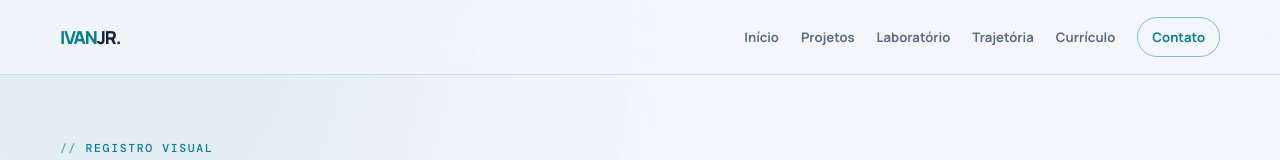
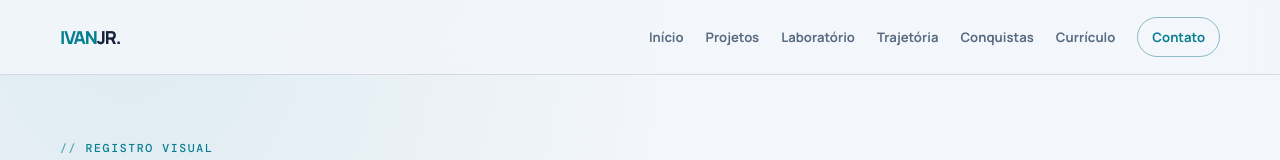
Before and after one commit to Ivanjuniior/ivan-junior-links, a plain HTML site: page galeria.html in a window 1280 px wide. Shown: the top 160 px of the page. Drawn offline with nearby package versions, Linux system fonts and the light colour scheme.

Commit message:
nav: add direct link to achievements

```diff
--- a/galeria.html
+++ b/galeria.html
@@ -1,4 +1,4 @@
-<!doctype html><html lang="pt-BR"><head><meta charset="utf-8"><meta name="viewport" content="width=device-width,initial-scale=1"><meta name="theme-color" content="#080d18"><meta name="description" content="Galeria de projetos, equipes e competições de Ivan Junior."><meta name="robots" content="index,follow"><link rel="canonical" href="https://ivanjr.eti.br/galeria.html"><link rel="icon" href="/favicon.svg"><link rel="stylesheet" href="/assets/css/style.css"><title>Galeria | Ivan Junior</title></head><body id="top"><nav class="nav"><div class="wrap nav-inner"><a class="brand" href="/"><span>IVAN</span>JR.</a><button class="menu" aria-expanded="false" aria-label="Abrir menu">Menu</button><div class="nav-links"><a href="/">Início</a><a href="/projetos.html">Projetos</a><a href="/laboratorio.html">Laboratório</a><a href="/trajetoria.html">Trajetória</a><a href="/curriculo.html">Currículo</a><a class="nav-cta" href="/contato.html">Contato</a></div></div></nav><main><section class="wrap project-hero"><div class="eyebrow">Registro visual</div><h1>Galeria de<br><em>projetos e conquistas.</em></h1><p class="lead">Uma seleção de registros institucionais e projetos. As imagens externas mantêm seus créditos e links de origem.</p></section><section class="section"><div class="wrap"><div class="grid">
+<!doctype html><html lang="pt-BR"><head><meta charset="utf-8"><meta name="viewport" content="width=device-width,initial-scale=1"><meta name="theme-color" content="#080d18"><meta name="description" content="Galeria de projetos, equipes e competições de Ivan Junior."><meta name="robots" content="index,follow"><link rel="canonical" href="https://ivanjr.eti.br/galeria.html"><link rel="icon" href="/favicon.svg"><link rel="stylesheet" href="/assets/css/style.css"><title>Galeria | Ivan Junior</title></head><body id="top"><nav class="nav"><div class="wrap nav-inner"><a class="brand" href="/"><span>IVAN</span>JR.</a><button class="menu" aria-expanded="false" aria-label="Abrir menu">Menu</button><div class="nav-links"><a href="/">Início</a><a href="/projetos.html">Projetos</a><a href="/laboratorio.html">Laboratório</a><a href="/trajetoria.html">Trajetória</a><a href="/conquistas.html">Conquistas</a><a href="/curriculo.html">Currículo</a><a class="nav-cta" href="/contato.html">Contato</a></div></div></nav><main><section class="wrap project-hero"><div class="eyebrow">Registro visual</div><h1>Galeria de<br><em>projetos e conquistas.</em></h1><p class="lead">Uma seleção de registros institucionais e projetos. As imagens externas mantêm seus créditos e links de origem.</p></section><section class="section"><div class="wrap"><div class="grid">
 <article class="card"><img src="https://portal.ifba.edu.br/santo-amaro/ensino/img/2026/equipe-percepta/2_huawei_ict_competition_2025_2026_projeto_percepta.jpeg" alt="Equipe Percepta na Huawei ICT Competition"><div class="card-body"><div class="tag">Huawei ICT · Percepta</div><h3>Projeto Percepta</h3><p>Reconhecimento na Trilha de Inovação.</p><a class="more" href="/projetos/percepta.html">Ver projeto ↗</a></div></article>
 <article class="card"><img src="https://portal.ifba.edu.br/santo-amaro/ensino/img/2026/equipe-engrebot/equipe-engrebot.jpg/%40%40images/74234db8-e5bd-4ed7-a3f9-82e1e122f3eb.jpeg" alt="Equipe EngreBot com robôs"><div class="card-body"><div class="tag">Robótica · LNR</div><h3>Equipe EngreBot</h3><p>Registro institucional da equipe e seus robôs.</p><a class="more" href="https://portal.ifba.edu.br/dgcom/defeso-eleitoral/noticiasdefeso2026/estudantes-do-campus-santo-amaro-conquistam-segundo-lugar-na-liga-nacional-de-robotica" target="_blank" rel="noopener">Ver publicação ↗</a></div></article>
 <article class="card"><div style="aspect-ratio:16/10;background:linear-gradient(135deg,#1b392b,#38775a);display:grid;place-items:center;font-size:4rem">🌱</div><div class="card-body"><div class="tag">IoT · TCC</div><h3>Ceres</h3><p>Sistema de irrigação automatizada.</p><a class="more" href="/projetos/irrigacao-iot.html">Ver projeto ↗</a></div></article>
```
